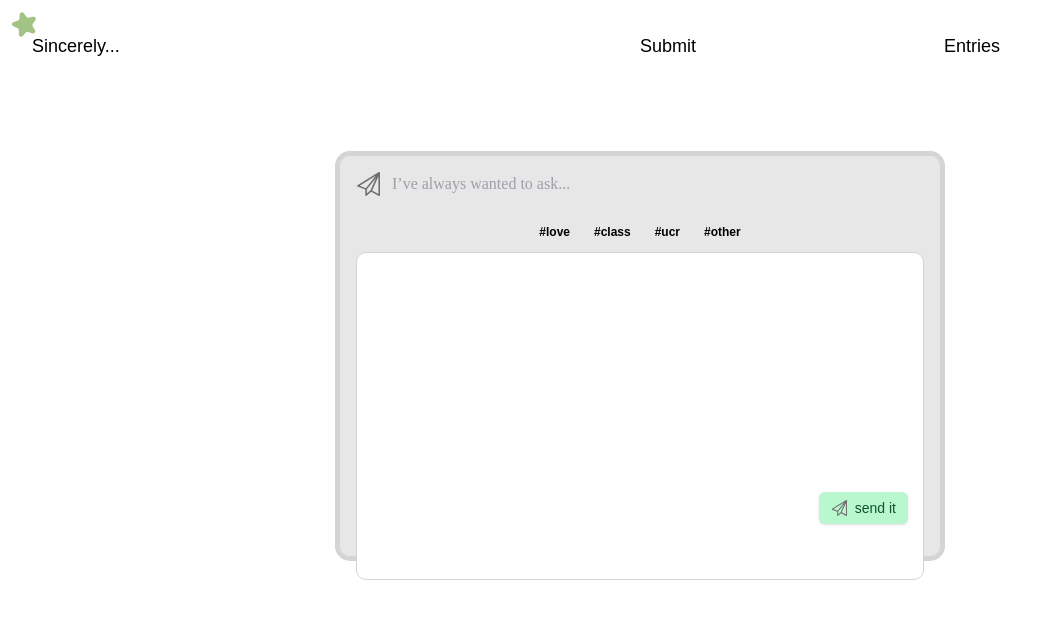
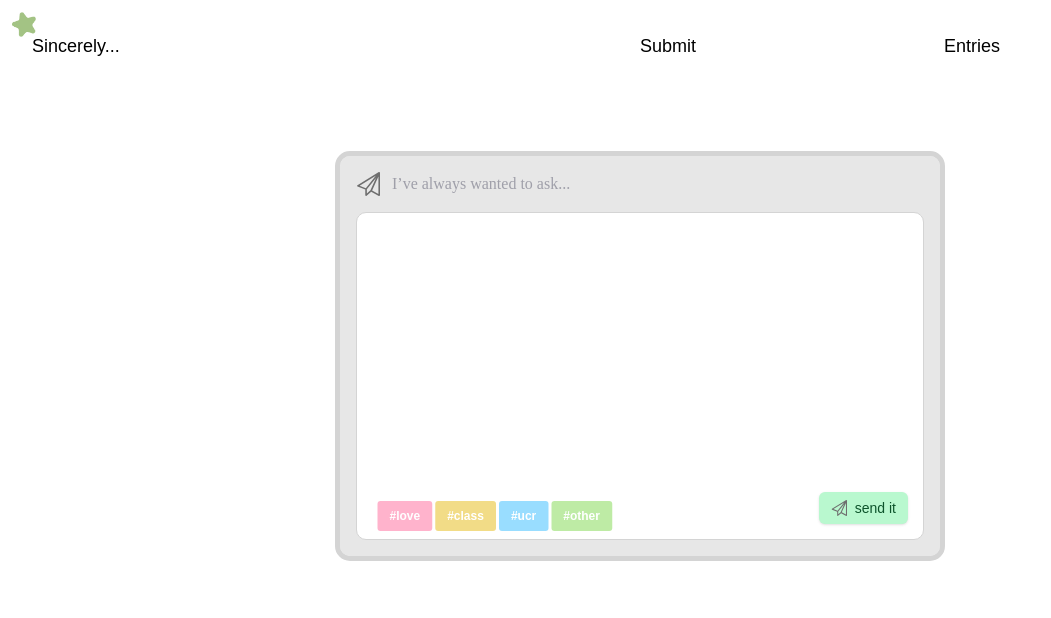
Before and after one commit to aviamb/sincerely, a Next.js app in the folder sincerely/: page / in a window 1280 px wide. Shown: the top 618 px of the page, without its empty margins (0-1051 px from the left). Built offline with nearby package versions, Linux system fonts and the light colour scheme; no server answers; the database is empty; a web font is replaced by a local one.

Commit message:
tag functionality

```diff
--- a/sincerely/src/app/components/entries/Tag.tsx
+++ b/sincerely/src/app/components/entries/Tag.tsx
@@ -10,28 +10,25 @@ interface TagProps {
 
 const Tag = ({text, color, hover, onClick}: TagProps) => {
 
-    //const [selectedTags, setSelectedTags] = useState<string[]>([]);
-    const bg = `bg-${color}`;
-    const hoverbg = `bg-${hover}`
-    //const tagText = text;
+    const handleClick = () => {
+        onClick?.();
+        setSelected(!selected);
+    }
 
-    // const handleTags = (string: typeof text) => {
+    const [selected, setSelected] = useState(false);
 
-    //     if (!selectedTags.includes(text)) {
-    //         setSelectedTags([...selectedTags, text]);
-    //         console.log("tag added");
-    //         }
-
-    // }
+    const bg = color;
+    const hoverbg = `hover:${hover}`;
+    const newText = selected ? text + '*' : text;
 
     return (
         <div>
             <button
-                onClick={onClick}
-                className={`text-black font-semibold py-2 px-4 rounded ${bg} hover:${hoverbg}`}
+                onClick={handleClick}
+                className={`cursor-pointer text-white font-semibold py-2 px-4 rounded ${bg} ${hoverbg}`}
 
             >
-                { text }
+                { newText }
             </button>
         </div>
     );
--- a/sincerely/src/app/components/submit/Textbox.tsx
+++ b/sincerely/src/app/components/submit/Textbox.tsx
@@ -13,7 +13,12 @@ const Textbox = () => {
         if (!selectedTags.includes(text)) {
             setSelectedTags([...selectedTags, text]);
             console.log("tag added");
-            }
+        }
+        else {
+            const newArray = selectedTags.filter((item, index) => item !== text);
+            setSelectedTags(newArray); // Updates the state with the new array
+        }
+        console.log(selectedTags);
 
     }
 
@@ -23,7 +28,7 @@ const Textbox = () => {
             <Frame />
             {/* Input Area */}
             <div className="relative flex-1">
-                <div className="scale-75 flex justify-center flex-row">
+                <div className="absolute bottom-1 right-120 left-1 flex flex-row space-x-1 scale-75 ml-2">
                     {tags.map(({ text, color, hover}, index) => (
                         <Tag
                             text={text}
--- a/sincerely/src/app/hooks/useAddEntry.ts
+++ b/sincerely/src/app/hooks/useAddEntry.ts
@@ -51,6 +51,7 @@ export const useAddEntry = (): UseAddEntryReturn => {
                 tags: selectedTags
             });
             setEntry('');
+            setSelectedTags([]);
         } catch (e) {
             console.error('error adding entry: ', e);
         }
```
